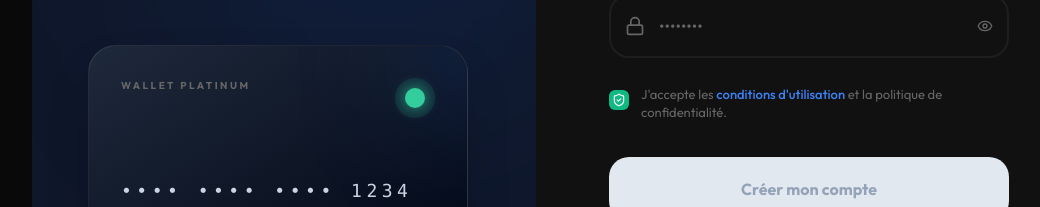
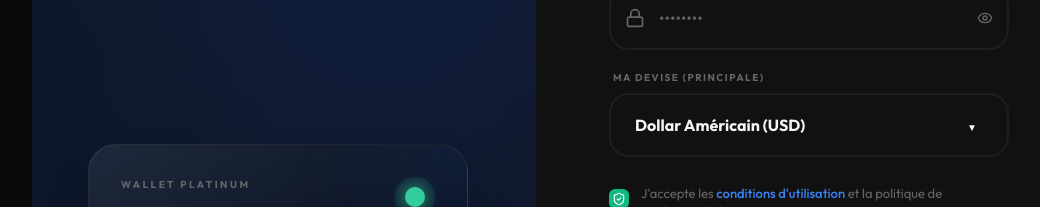
Before and after one commit to 7Bhil/wallet-next, a Next.js app: page /signup in a window 1280 px wide. Shown: the part 435-642 px from the top of the page, without its empty margins (83-1123 px from the left). Built offline with nearby package versions, Linux system fonts and the light colour scheme; no server answers.

Commit message:
fix(client): rename interest rate to maintenance fee

```diff
--- a/app/dashboard/cards/page.tsx
+++ b/app/dashboard/cards/page.tsx
@@ -249,7 +249,7 @@ export default function VirtualCards() {
                     </p>
                   </div>
                   <div>
-                    <p className="text-[9px] font-bold text-slate-400 uppercase tracking-wider mb-0.5">Taux d'intérêt</p>
+                    <p className="text-[9px] font-bold text-slate-400 uppercase tracking-wider mb-0.5">Frais de gestion</p>
                     <p className="text-sm font-bold text-[var(--accent)]">{card.interestRate || 0}%</p>
                   </div>
                 </div>
@@ -453,12 +453,12 @@ export default function VirtualCards() {
               </div>
 
               <div className="grid grid-cols-1 md:grid-cols-3 gap-6">
-                {[
+                 {[
                   {
                     type: 'STANDARD',
                     name: 'Everyday Blue',
                     limitValue: 100000,
-                    rate: '5%',
+                    rate: '0.5%',
                     color: 'card-premium-blue',
                     text: 'text-white',
                     desc: 'L\'élégance du bleu premium pour vos dépenses quotidiennes.'
@@ -467,7 +467,7 @@ export default function VirtualCards() {
                     type: 'PREMIUM',
                     name: 'Gold Horizon',
                     limitValue: 1000000,
-                    rate: '12%',
+                    rate: '1%',
                     color: 'card-lustrous-gold',
                     text: 'text-amber-950',
                     desc: 'Un éclat doré pour une liberté financière accrue.'
@@ -476,7 +476,7 @@ export default function VirtualCards() {
                     type: 'VIP MEMBER',
                     name: 'Obsidian Black',
                     limitValue: 30000000,
-                    rate: '18%',
+                    rate: '1.5%',
                     color: 'card-glossy-black',
                     text: 'text-white',
                     desc: 'Le noir absolu pour une exclusivité sans compromis.'
@@ -507,7 +507,7 @@ export default function VirtualCards() {
                         <span className="text-sm font-black text-slate-900">{formatLocal(tier.limitValue, user?.currency || 'USD')}</span>
                       </div>
                       <div className="flex justify-between items-center">
-                        <span className="text-[10px] font-bold text-slate-400 uppercase tracking-wider">Taux d'intérêt</span>
+                        <span className="text-[10px] font-bold text-slate-400 uppercase tracking-wider">Frais de gestion</span>
                         <span className="text-sm font-black text-[var(--accent)]">{tier.rate}</span>
                       </div>
                     </div>
--- a/app/signup/page.tsx
+++ b/app/signup/page.tsx
@@ -7,21 +7,38 @@ import axios from "axios";
 import api from "@/utils/api";
 import Link from "next/link";
 import { useRouter } from "next/navigation";
+import { useAuth } from "@/context/AuthContext";
 
 export default function Signup() {
   const router = useRouter();
+  const { login } = useAuth();
   const [formData, setFormData] = useState({
     fullName: "",
     email: "",
     password: "",
+    currency: "USD"
   });
   const [loading, setLoading] = useState(false);
   const [message, setMessage] = useState("");
   const [showPassword, setShowPassword] = useState(false);
 
-  const isFormValid = formData.fullName && formData.email && formData.password;
+  React.useEffect(() => {
+    // Detect Currency via Timezone
+    try {
+      const tz = Intl.DateTimeFormat().resolvedOptions().timeZone || "";
+      if (tz.includes("Africa/Porto-Novo") || tz.includes("Africa/Abidjan") || tz.includes("Africa/Dakar") || tz.includes("Africa/Ouagadougou")) {
+        setFormData(prev => ({ ...prev, currency: "XOF" }));
+      } else if (tz.includes("Europe/Paris") || tz.includes("Europe/Berlin") || tz.includes("Africa/Libreville")) {
+        setFormData(prev => ({ ...prev, currency: "EUR" }));
+      } else if (tz.includes("Europe/London")) {
+        setFormData(prev => ({ ...prev, currency: "GBP" }));
+      }
+    } catch(e) {}
+  }, []);
 
-  const handleChange = (e: React.ChangeEvent<HTMLInputElement>) => {
+  const isFormValid = formData.fullName && formData.email && formData.password && formData.currency;
+
+  const handleChange = (e: React.ChangeEvent<HTMLInputElement | HTMLSelectElement>) => {
     setFormData({ ...formData, [e.target.name]: e.target.value });
   };
 
@@ -30,15 +47,21 @@ export default function Signup() {
     setLoading(true);
     setMessage("");
     try {
-      await api.post("/auth/signup", {
+      const response = await api.post("/auth/signup", {
         fullName: formData.fullName,
         email: formData.email,
         password: formData.password,
+        currency: formData.currency
       });
-      setMessage("Compte créé avec succès ! Redirection vers la connexion...");
+
+      if (response.data.access_token) {
+        login(response.data.access_token);
+      }
+
+      setMessage("Compte créé avec succès ! Ouverture du coffre...");
 
       setTimeout(() => {
-        router.push("/login");
+        router.push("/dashboard");
       }, 1500);
     } catch (error: any) {
       setMessage(error.response?.data?.message || "Une erreur est survenue.");
@@ -167,6 +190,26 @@ export default function Signup() {
                 </div>
               </div>
 
+              <div className="space-y-2">
+                <label className="text-[10px] font-bold text-slate-400 uppercase tracking-[0.15em] block ml-1">Ma Devise (Principale)</label>
+                <div className="relative group">
+                  <select
+                    name="currency"
+                    value={formData.currency}
+                    onChange={handleChange}
+                    className="w-full bg-[#F0F2FD] border-2 border-transparent rounded-[20px] py-[18px] px-6 focus:bg-white focus:border-slate-100 focus:ring-0 transition-all font-bold text-slate-900 appearance-none outline-none"
+                  >
+                    <option value="USD">Dollar Américain (USD)</option>
+                    <option value="XOF">Franc CFA (XOF)</option>
+                    <option value="EUR">Euro (EUR)</option>
+                    <option value="GBP">Livre Sterling (GBP)</option>
+                  </select>
+                  <div className="absolute right-6 top-1/2 -translate-y-1/2 pointer-events-none">
+                     <span className="text-[10px] pr-2">▼</span>
+                  </div>
+                </div>
+              </div>
+
               <div className="flex items-start gap-3 py-2">
                 <div className="mt-1">
                   <div className="w-5 h-5 rounded-md bg-emerald-500 flex items-center justify-center">
```
